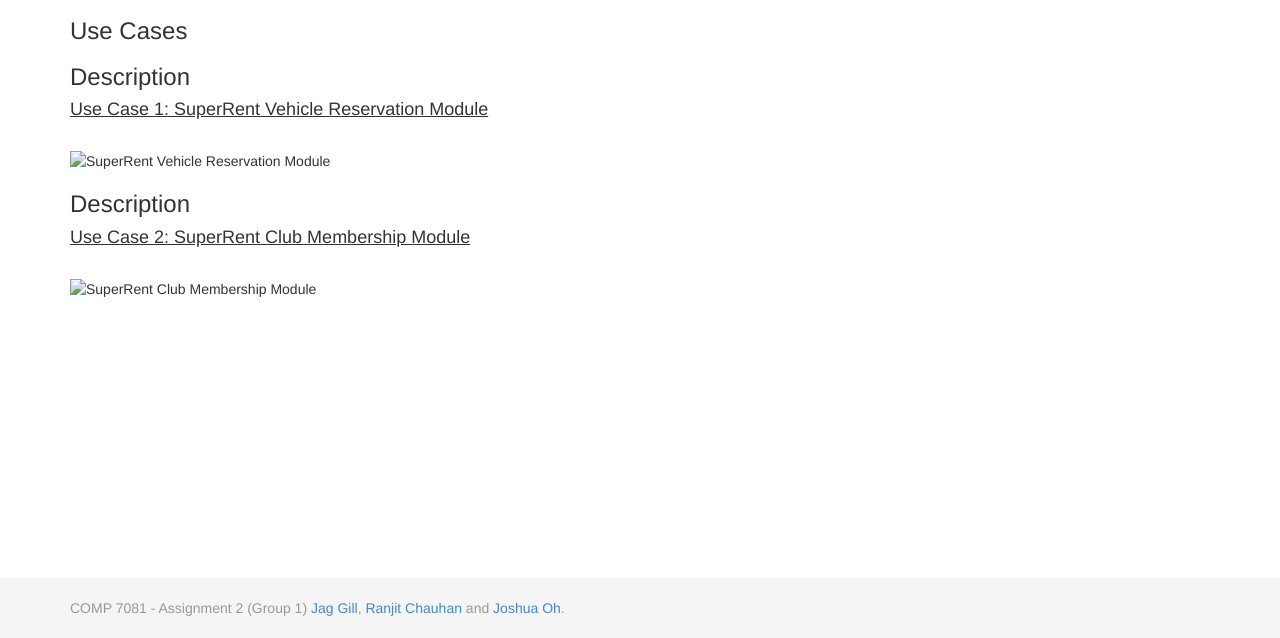
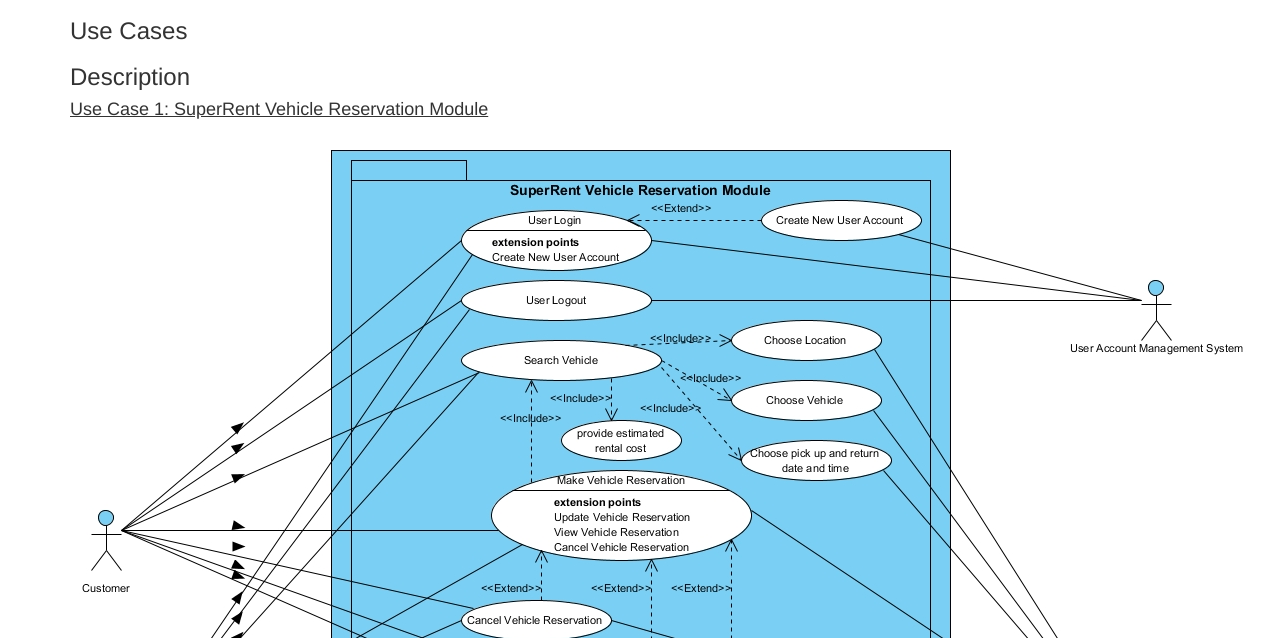
Before and after one commit to jgill101/Group1_Assignment2, a plain HTML site: page html/analysis/use_cases.html in a window 1280 px wide. Shown: the part 162-800 px from the top of the page. Drawn offline with Linux system fonts and the light colour scheme.

Commit message:
Updated Image Location for Use Case Diagrams

```diff
--- a/html/analysis/use_cases.html
+++ b/html/analysis/use_cases.html
@@ -69,11 +69,11 @@
        <h3 id="overview-background">Description</h3>
       <p><h4 id="UC1"><span style="text-decoration: underline;">Use Case 1: SuperRent Vehicle Reservation Module</span></h4></p>
 	  <br>
-	  <IMG SRC="../images/UseCaseDiagrams/VehicleReservationSystem.jpg" ALT="SuperRent Vehicle Reservation Module">
+	  <IMG SRC="../analysis/UseCaseDiagrams/VehicleReservationSystem.jpg" ALT="SuperRent Vehicle Reservation Module">
 	   <h3 id="overview-background">Description</h3>
       <p><h4 id="UC1"><span style="text-decoration: underline;">Use Case 2: SuperRent Club Membership Module</span></h4></p>
 	  <br>
-	  <IMG SRC="../images/UseCaseDiagrams/ClubMembershipModule.jpg" ALT="SuperRent Club Membership Module">
+	  <IMG SRC="../analysis/UseCaseDiagrams/ClubMembershipModule.jpg" ALT="SuperRent Club Membership Module">
     </div>
      <!-- End page content -->
 </div>
```
Also changed, not shown: html/analysis/UseCaseDiagrams/ClubMembershipModule.jpg (added), html/analysis/UseCaseDiagrams/VehicleReservationSystem.jpg (added).
